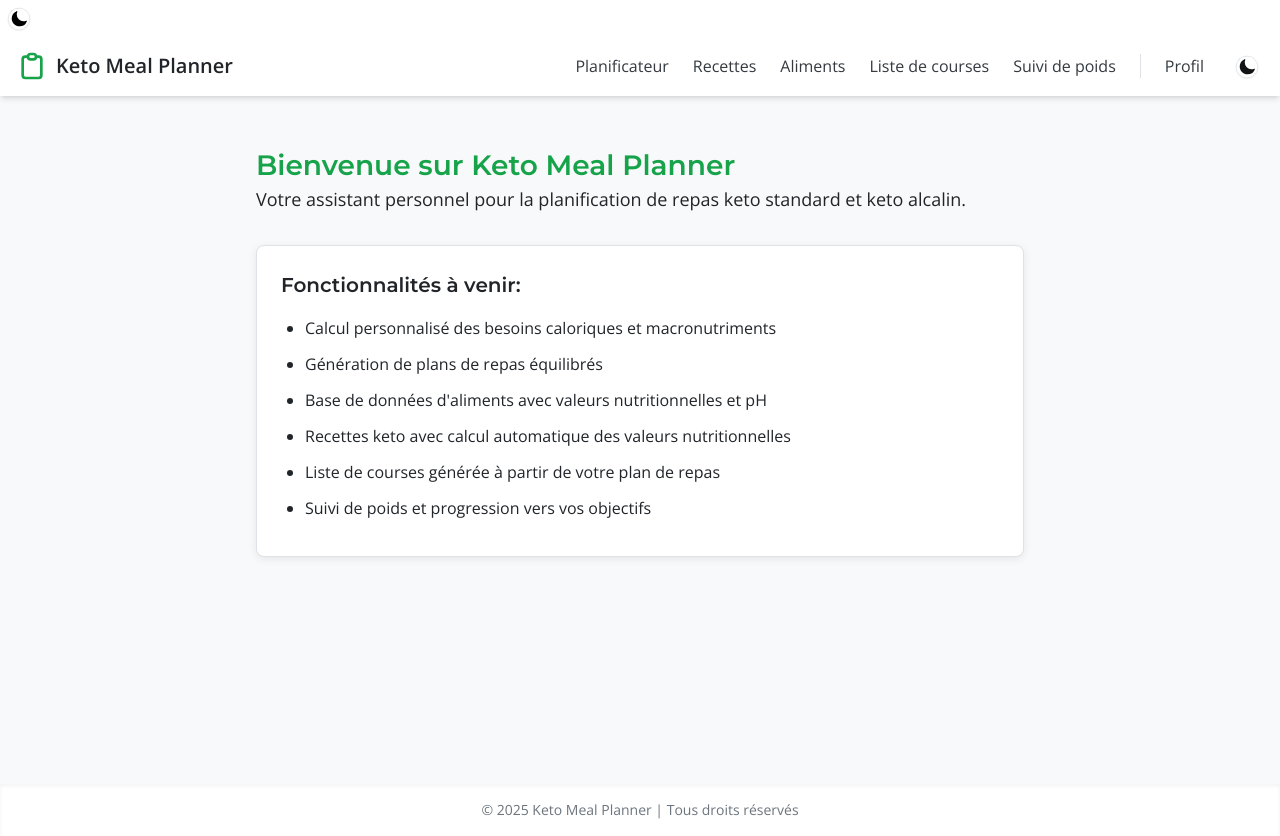
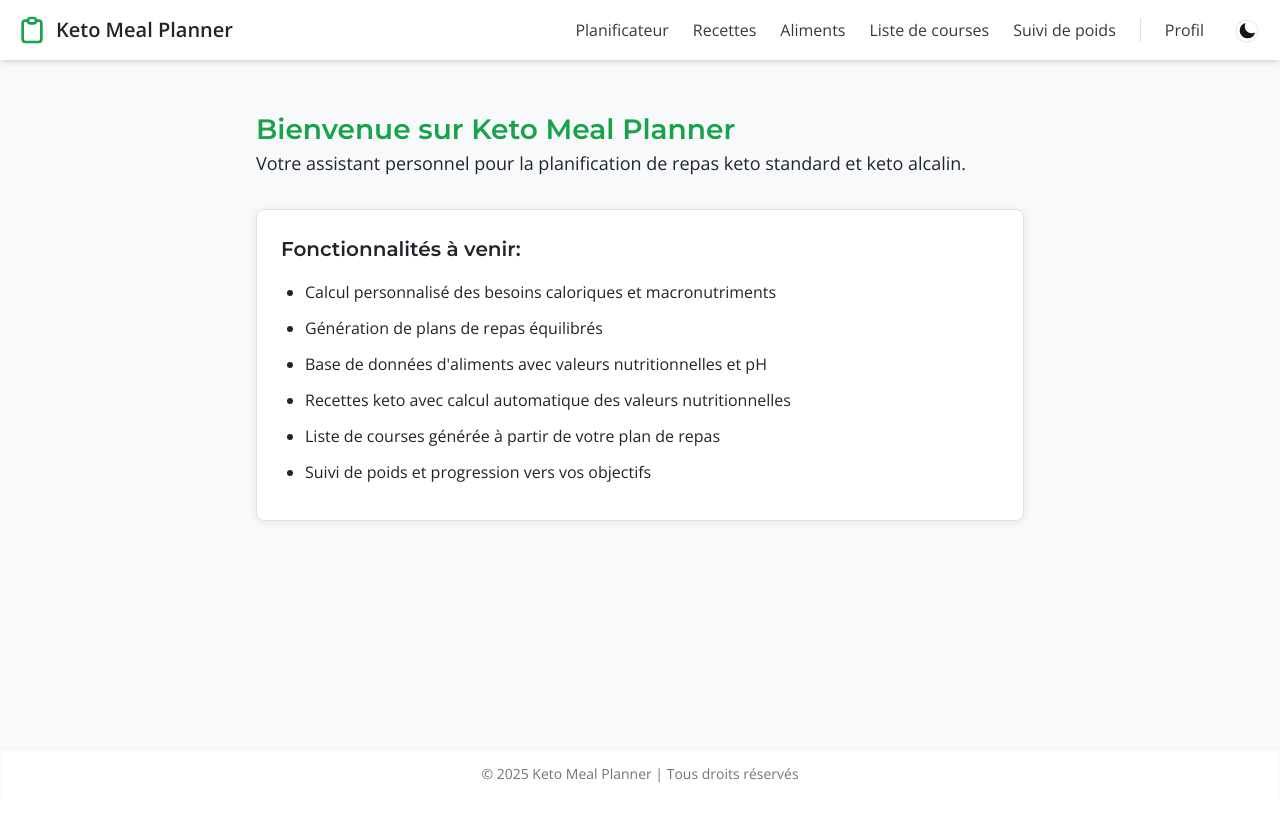
Before and after one commit to jcoules13/keto-meal-planner, a React (Create React App) app: page / in a window 1280 px wide. After the commit the page ends 800 px from the top, so only its background shows below. Built offline with nearby package versions, Linux system fonts and the light colour scheme.

Commit message:
Update App.tsx

```diff
--- a/src/App.tsx
+++ b/src/App.tsx
@@ -29,7 +29,7 @@ function App() {
         <FoodProvider>
           <RecipeProvider>
             {/* Bouton flottant de changement de thème, visible sur toutes les pages */}
-            <ThemeSwitcher />
+            {/* <ThemeSwitcher /> */}
 
             <Routes>
               <Route path="/" element={<MainLayout><HomePage /></MainLayout>} />
```
